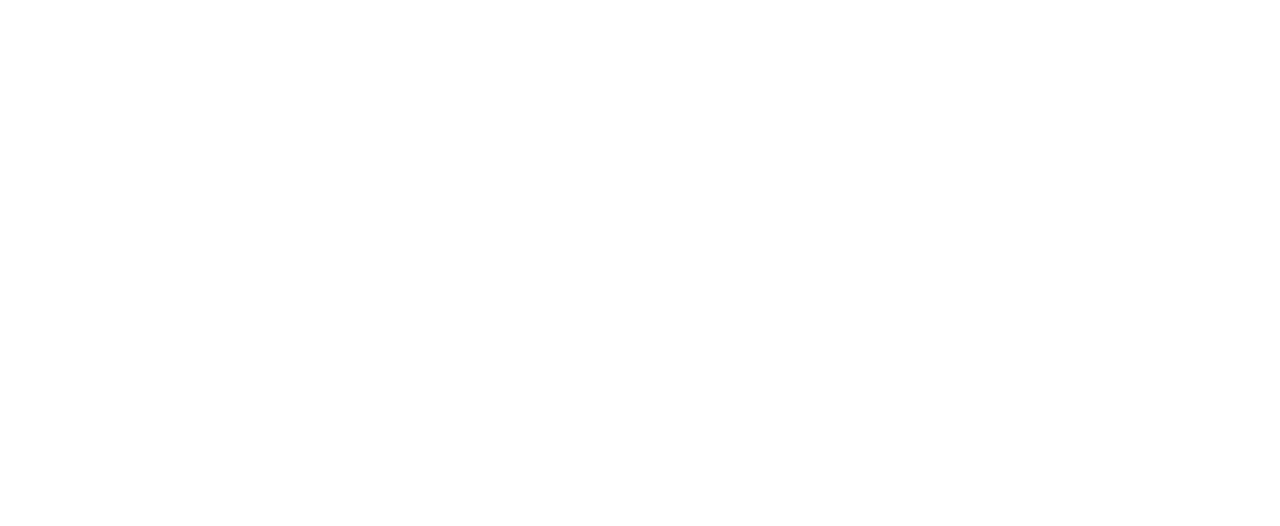
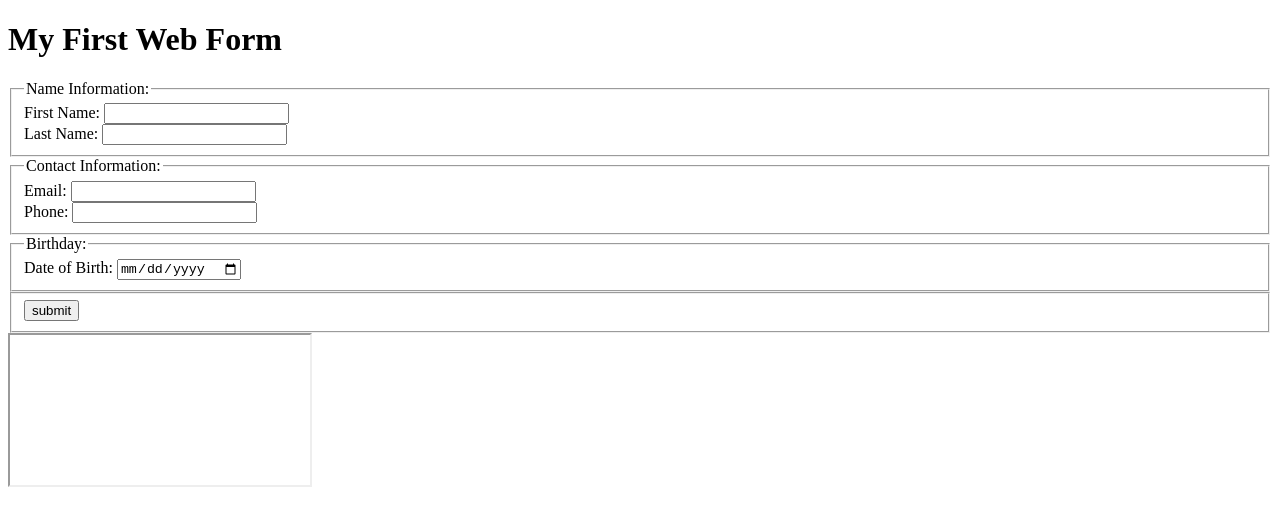
Before and after one commit to patriciacastillon-marianas/first-web-form, a plain HTML site: page firstWebForm.html in a window 1280 px wide. Drawn offline with Linux system fonts and the light colour scheme.

Commit message:
html changes

```diff
--- a/firstWebForm.html
+++ b/firstWebForm.html
@@ -6,6 +6,31 @@
     <title>First Web Form</title>
 </head>
 <body>
-
+    <h1>My First Web Form</h1>
+    <form method="post" action="https://jkorpela.fi/cgi-bin/echo.cgi" target="cgi-results">
+        <fieldset >
+            <legend>Name Information:</legend>
+            <label for="firstName">First Name:</label>
+            <input type="text" id="firstName" name="firstName"><br>
+            <label for="lastName">Last Name:</label>
+            <input type="text" id="firstName" name="lastName">
+        </fieldset>
+        <fieldset>
+            <legend>Contact Information: </legend>
+            <label for="email">Email:</label>
+            <input type="email" name="email" id="email"><br>
+            <label for="telephone">Phone:</label>
+            <input type="tel" name="telephone" id="telephone">
+        </fieldset>
+        <fieldset>
+            <legend>Birthday:</legend>
+            <label for="dob">Date of Birth:</label>
+            <input type="date" id="dob" name="dob">
+        </fieldset>
+        <fieldset>
+            <input type="submit" value="submit">
+        </fieldset>
+    </form>
+    <iframe name="cgi-results" id="cgi-results"/>
 </body>
 </html>
```
